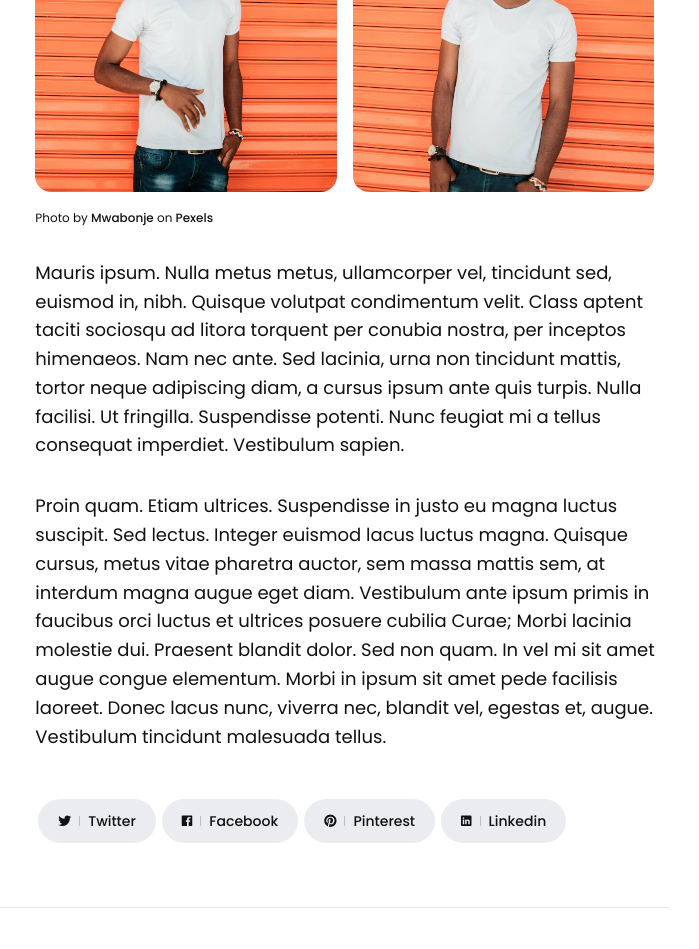
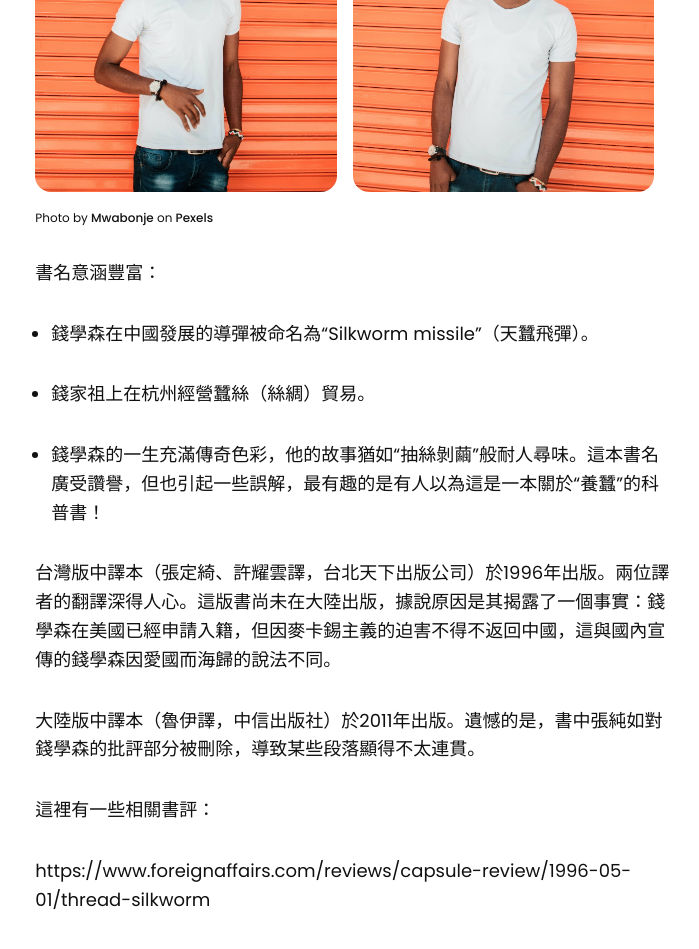
Before and after one commit to thatirischang/thatirischang.github.io, a Jekyll site: the page built from _posts/2022-12-21-10-key-questions-to-ask-when-buying-a-new-car.md, in a window 1280 px wide and 1400 px high, scrolled down 4151 px, cut to the strip 0-952 px from the top of the window. Shown: the top 949 px of the strip, without its empty margins (454-1153 px from the left). Built offline with Jekyll 4.4.1, drawn with Linux system fonts in a browser that asks for light colours.

Commit message:
Update 2022-12-21-10-key-questions-to-ask-when-buying-a-new-car.md

```diff
--- a/_posts/2022-12-21-10-key-questions-to-ask-when-buying-a-new-car.md
+++ b/_posts/2022-12-21-10-key-questions-to-ask-when-buying-a-new-car.md
@@ -30,7 +30,6 @@ featured: true
     <img src="/images/103.jpg" loading="lazy">
     <img src="/images/109.jpg" loading="lazy">
   </div>
-
 
 書名意涵豐富：
 
@@ -66,6 +65,18 @@ Vestibulum ante ipsum primis in faucibus orci luctus et ultrices posuere cubilia
   <em>Photo by <a href="https://www.pexels.com/@mwabonje/">Mwabonje</a> on <a href="https://www.pexels.com/" target="_blank">Pexels</a></em>
 </div>
 
-Mauris ipsum. Nulla metus metus, ullamcorper vel, tincidunt sed, euismod in, nibh. Quisque volutpat condimentum velit. Class aptent taciti sociosqu ad litora torquent per conubia nostra, per inceptos himenaeos. Nam nec ante. Sed lacinia, urna non tincidunt mattis, tortor neque adipiscing diam, a cursus ipsum ante quis turpis. Nulla facilisi. Ut fringilla. Suspendisse potenti. Nunc feugiat mi a tellus consequat imperdiet. Vestibulum sapien.
+書名意涵豐富：
 
-Proin quam. Etiam ultrices. Suspendisse in justo eu magna luctus suscipit. Sed lectus. Integer euismod lacus luctus magna. Quisque cursus, metus vitae pharetra auctor, sem massa mattis sem, at interdum magna augue eget diam. Vestibulum ante ipsum primis in faucibus orci luctus et ultrices posuere cubilia Curae; Morbi lacinia molestie dui. Praesent blandit dolor. Sed non quam. In vel mi sit amet augue congue elementum. Morbi in ipsum sit amet pede facilisis laoreet. Donec lacus nunc, viverra nec, blandit vel, egestas et, augue. Vestibulum tincidunt malesuada tellus.
+* 錢學森在中國發展的導彈被命名為“Silkworm missile”（天蠶飛彈）。
+
+* 錢家祖上在杭州經營蠶絲（絲綢）貿易。
+
+* 錢學森的一生充滿傳奇色彩，他的故事猶如“抽絲剝繭”般耐人尋味。這本書名廣受讚譽，但也引起一些誤解，最有趣的是有人以為這是一本關於“養蠶”的科普書！
+
+台灣版中譯本（張定綺、許耀雲譯，台北天下出版公司）於1996年出版。兩位譯者的翻譯深得人心。這版書尚未在大陸出版，據說原因是其揭露了一個事實：錢學森在美國已經申請入籍，但因麥卡錫主義的迫害不得不返回中國，這與國內宣傳的錢學森因愛國而海歸的說法不同。
+
+大陸版中譯本（魯伊譯，中信出版社）於2011年出版。遺憾的是，書中張純如對錢學森的批評部分被刪除，導致某些段落顯得不太連貫。
+
+這裡有一些相關書評：
+
+https://www.foreignaffairs.com/reviews/capsule-review/1996-05-01/thread-silkworm
```
